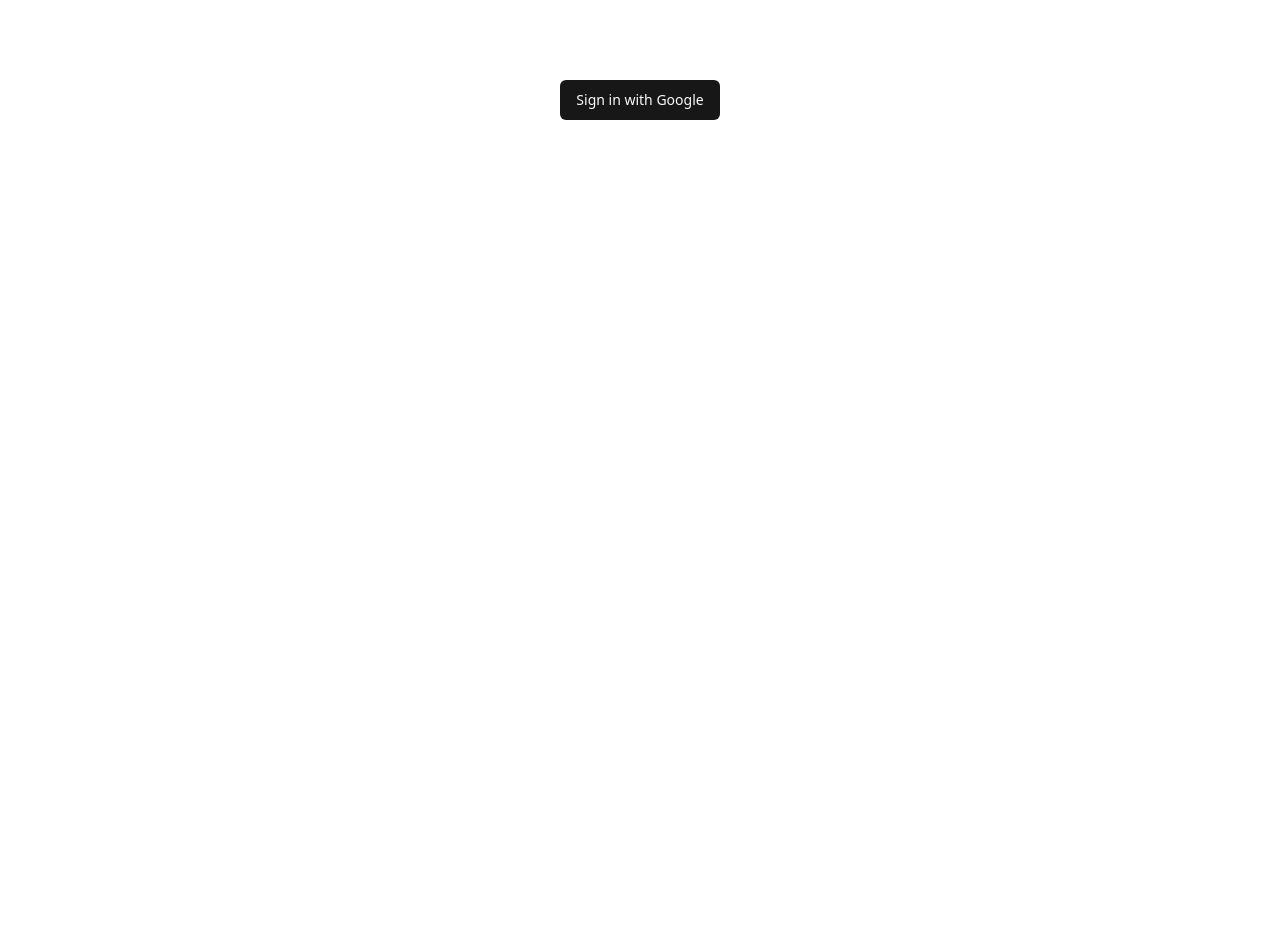
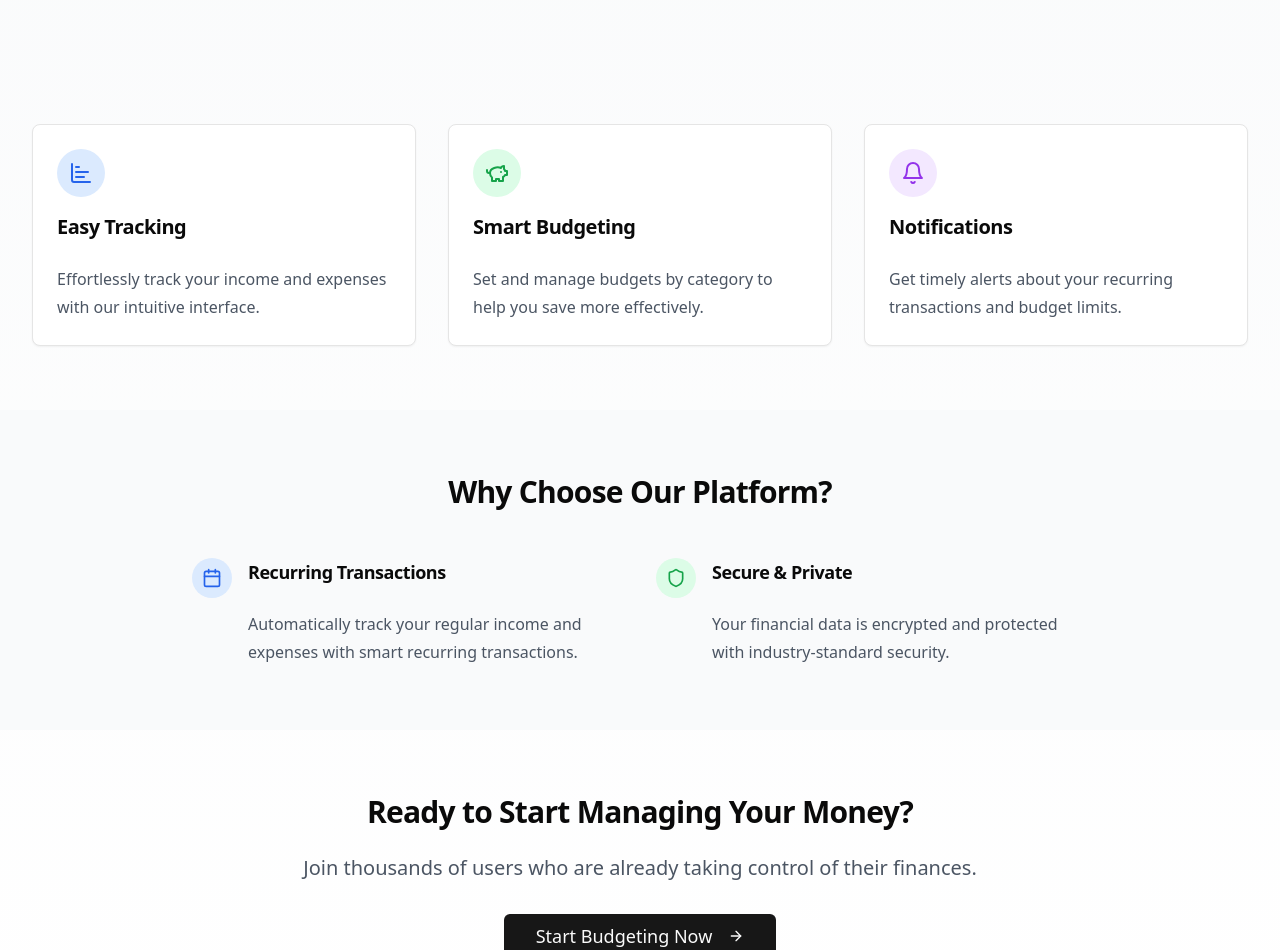
Before and after one commit to r0r1/personal-budget, a Next.js app: page / in a window 1280 px wide. Shown: the part 300-1250 px from the top of the page. Before the commit the page ends 800 px from the top, so only its background shows below. Built offline with nearby package versions, Linux system fonts and the light colour scheme; no server answers.

Commit message:
landing page

```diff
--- /dev/null
+++ b/components/landing-page.tsx
@@ -0,0 +1,128 @@
+"use client"
+
+import { Button } from "./ui/button"
+import { Card, CardContent } from "./ui/card"
+import { signIn } from "next-auth/react"
+import { ChartBar, PiggyBank, Bell, ArrowRight, Calendar, Shield } from "lucide-react"
+
+export function LandingPage() {
+  return (
+    <div className="min-h-screen bg-gradient-to-b from-gray-50 to-white">
+      {/* Hero Section */}
+      <div className="container mx-auto px-4 pt-20 pb-16 text-center">
+        <h1 className="text-5xl font-bold tracking-tight text-gray-900 sm:text-6xl mb-6">
+          Take Control of Your <span className="text-blue-600">Finances</span>
+        </h1>
+        <p className="text-xl text-gray-600 max-w-2xl mx-auto mb-8">
+          Track your income and expenses, set budgets, and achieve your financial goals with our simple yet powerful budgeting tool.
+        </p>
+        <Button
+          size="lg"
+          className="text-lg px-8"
+          onClick={() => signIn()}
+        >
+          Get Started Free
+          <ArrowRight className="ml-2 h-5 w-5" />
+        </Button>
+      </div>
+
+      {/* Features Grid */}
+      <div className="container mx-auto px-4 py-16">
+        <div className="grid md:grid-cols-3 gap-8">
+          <Card>
+            <CardContent className="pt-6">
+              <div className="rounded-full bg-blue-100 w-12 h-12 flex items-center justify-center mb-4">
+                <ChartBar className="h-6 w-6 text-blue-600" />
+              </div>
+              <h3 className="text-xl font-semibold mb-2">Easy Tracking</h3>
+              <p className="text-gray-600">
+                Effortlessly track your income and expenses with our intuitive interface.
+              </p>
+            </CardContent>
+          </Card>
+
+          <Card>
+            <CardContent className="pt-6">
+              <div className="rounded-full bg-green-100 w-12 h-12 flex items-center justify-center mb-4">
+                <PiggyBank className="h-6 w-6 text-green-600" />
+              </div>
+              <h3 className="text-xl font-semibold mb-2">Smart Budgeting</h3>
+              <p className="text-gray-600">
+                Set and manage budgets by category to help you save more effectively.
+              </p>
+            </CardContent>
+          </Card>
+
+          <Card>
+            <CardContent className="pt-6">
+              <div className="rounded-full bg-purple-100 w-12 h-12 flex items-center justify-center mb-4">
+                <Bell className="h-6 w-6 text-purple-600" />
+              </div>
+              <h3 className="text-xl font-semibold mb-2">Notifications</h3>
+              <p className="text-gray-600">
+                Get timely alerts about your recurring transactions and budget limits.
+              </p>
+            </CardContent>
+          </Card>
+        </div>
+      </div>
+
+      {/* Benefits Section */}
+      <div className="bg-gray-50 py-16">
+        <div className="container mx-auto px-4">
+          <h2 className="text-3xl font-bold text-center mb-12">Why Choose Our Platform?</h2>
+          <div className="grid md:grid-cols-2 gap-8 max-w-4xl mx-auto">
+            <div className="flex gap-4">
+              <div className="rounded-full bg-blue-100 w-10 h-10 flex-shrink-0 flex items-center justify-center">
+                <Calendar className="h-5 w-5 text-blue-600" />
+              </div>
+              <div>
+                <h3 className="text-lg font-semibold mb-2">Recurring Transactions</h3>
+                <p className="text-gray-600">
+                  Automatically track your regular income and expenses with smart recurring transactions.
+                </p>
+              </div>
+            </div>
+
+            <div className="flex gap-4">
+              <div className="rounded-full bg-green-100 w-10 h-10 flex-shrink-0 flex items-center justify-center">
+                <Shield className="h-5 w-5 text-green-600" />
+              </div>
+              <div>
+                <h3 className="text-lg font-semibold mb-2">Secure & Private</h3>
+                <p className="text-gray-600">
+                  Your financial data is encrypted and protected with industry-standard security.
+                </p>
+              </div>
+            </div>
+          </div>
+        </div>
+      </div>
+
+      {/* CTA Section */}
+      <div className="container mx-auto px-4 py-16 text-center">
+        <div className="max-w-3xl mx-auto">
+          <h2 className="text-3xl font-bold mb-4">Ready to Start Managing Your Money?</h2>
+          <p className="text-xl text-gray-600 mb-8">
+            Join thousands of users who are already taking control of their finances.
+          </p>
+          <Button
+            size="lg"
+            className="text-lg px-8"
+            onClick={() => signIn()}
+          >
+            Start Budgeting Now
+            <ArrowRight className="ml-2 h-5 w-5" />
+          </Button>
+        </div>
+      </div>
+
+      {/* Footer */}
+      <footer className="border-t border-gray-200 py-8">
+        <div className="container mx-auto px-4 text-center text-gray-600">
+          <p>© {new Date().getFullYear()} Personal Budget. All rights reserved.</p>
+        </div>
+      </footer>
+    </div>
+  )
+}
--- a/pages/index.tsx
+++ b/pages/index.tsx
@@ -2,12 +2,17 @@
 import Link from "next/link"
 import { Button } from "@/components/ui/button"
 import { BudgetPlanner } from "@/components/components-budget-planner"
+import { LandingPage } from "@/components/landing-page"
 
 export default function Home() {
   const { data: session, status } = useSession()
 
   if (status === "loading") {
     return <div className="flex justify-center items-center h-screen">Loading...</div>
+  }
+
+  if (!session) {
+    return <LandingPage />
   }
 
   if (!session) {
```
